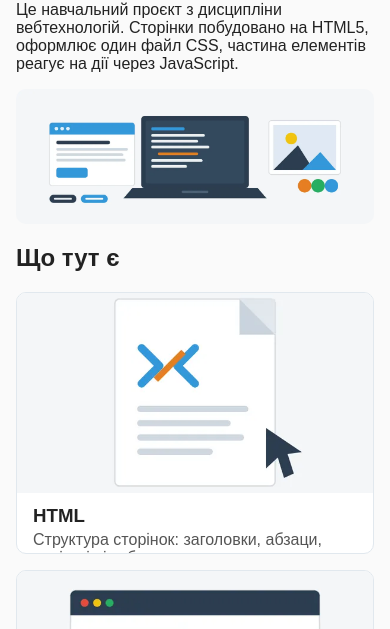
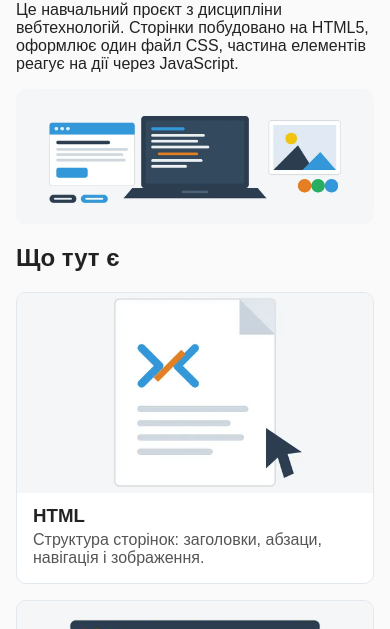
Before and after one commit to Andrii-Kovalov7/web-tech-site, a plain HTML site: page index.html in a window 390 px wide. Shown: the part 215-844 px from the top of the page. Drawn offline with Linux system fonts and the light colour scheme.

Commit message:
Мобільний вигляд: картки не обрізають текст

```diff
--- a/css/style.css
+++ b/css/style.css
@@ -315,6 +315,10 @@ body.dark .quiz fieldset {
     flex-direction: column;
   }
 
+  .card {
+    flex: none;
+  }
+
   .card img {
     height: 200px;
   }
```
